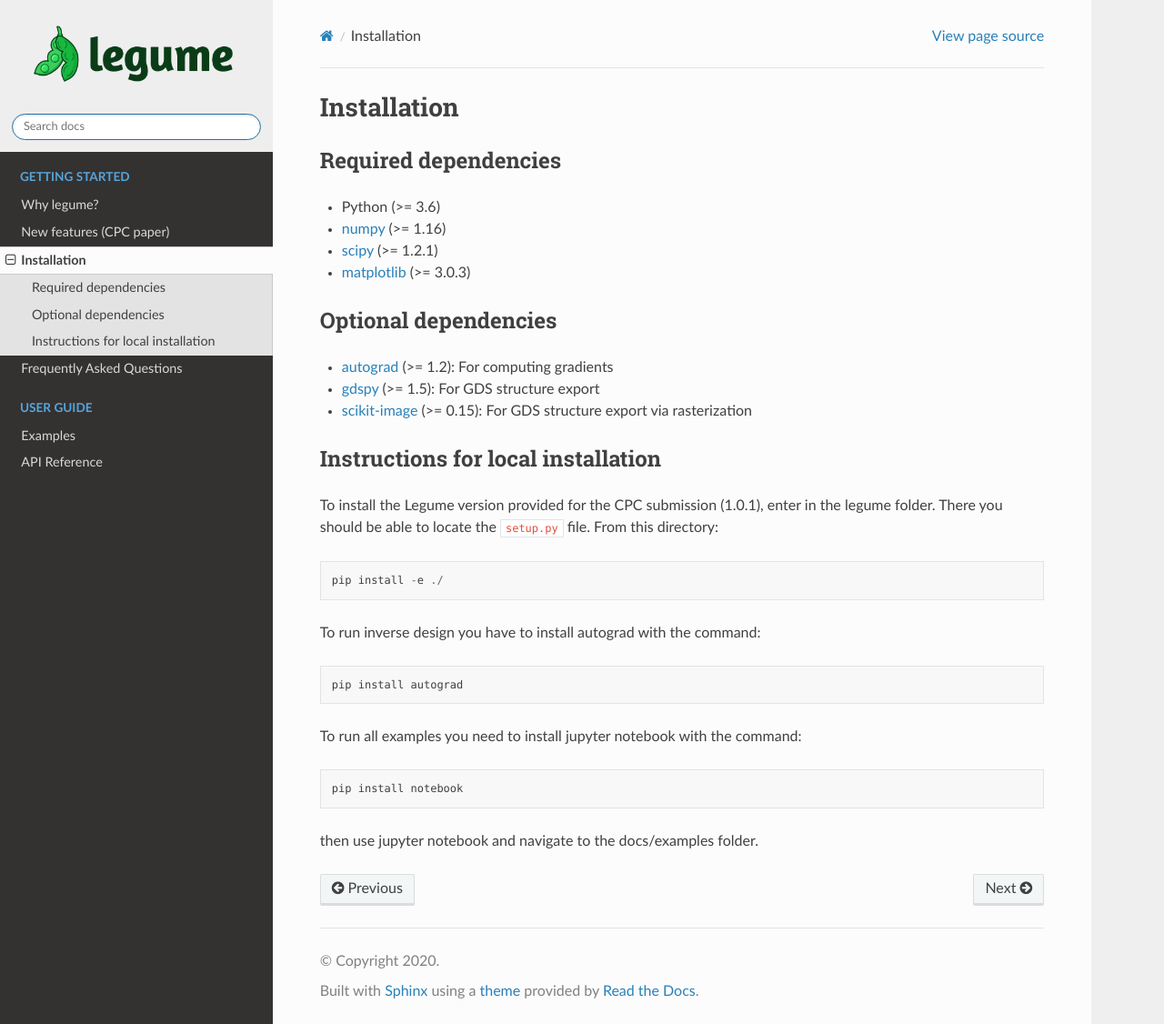
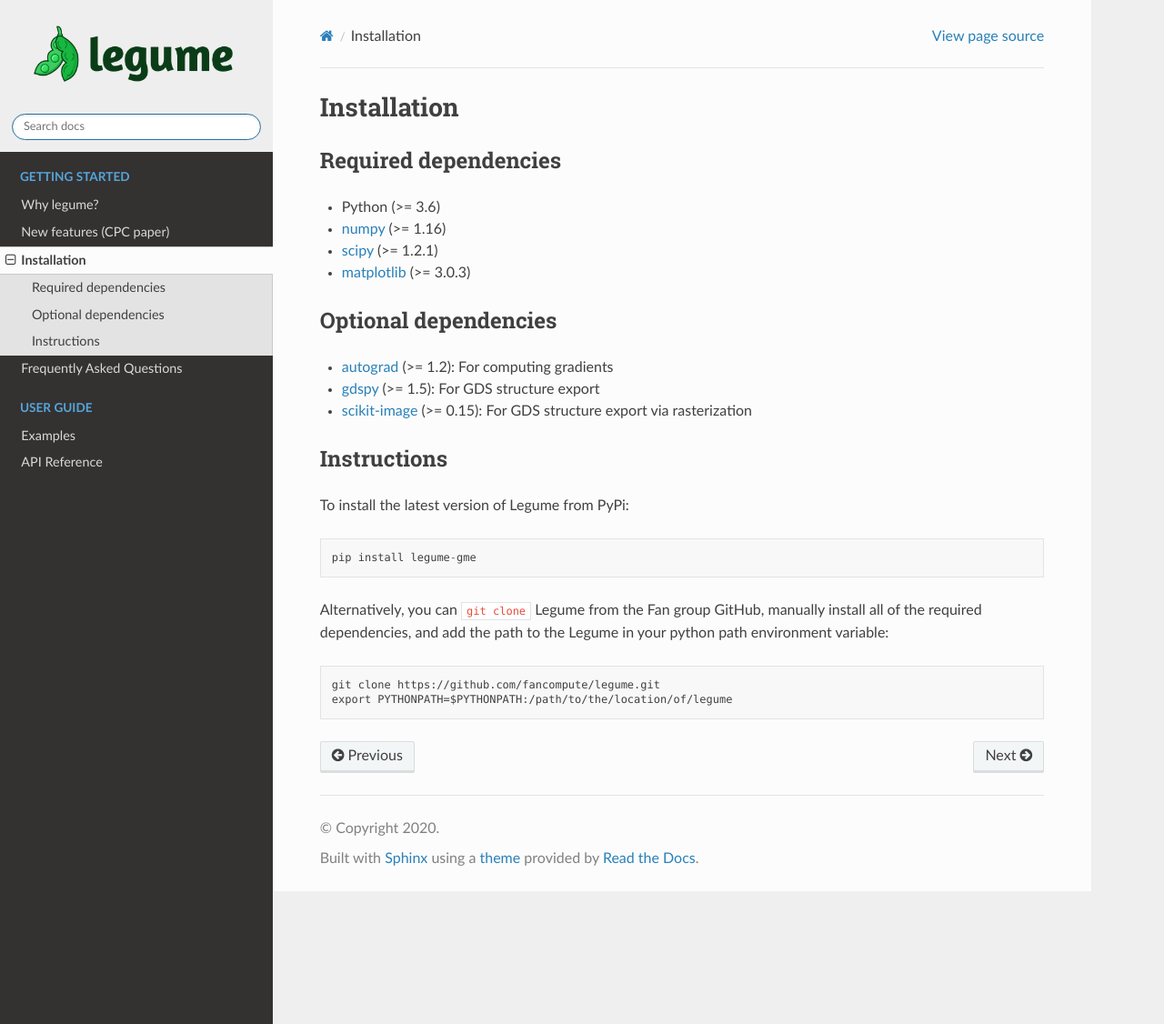
Before and after one commit to fancompute/legume, a Sphinx documentation site: the page built from docs/installation.rst, in a window 1280 px wide and 1126 px high. Shown: the whole window at 91% size. Built offline with Sphinx 7.4.7 and the Read the Docs theme 2.0.0, drawn with Linux system fonts in a browser that asks for light colours; pages that are not in the unit, such as notebooks, are missing from menus.

```diff
--- a/docs/installation.rst
+++ b/docs/installation.rst
@@ -16,24 +16,14 @@
 - `gdspy <https://gdspy.readthedocs.io/>`__ (>= 1.5): For GDS structure export
 - `scikit-image <https://scikit-image.org/>`__ (>= 0.15): For GDS structure export via rasterization
 
-Instructions for local installation
------------------------------------
+Instructions
+------------
 
-To install the Legume version provided for the CPC submission (1.0.1),
-enter in the legume folder. There you should be able to locate
-the ``setup.py`` file. From this directory::
+To install the latest version of Legume from PyPi::
 
-    pip install -e ./
+    pip install legume-gme
 
+Alternatively, you can ``git clone`` Legume from the Fan group GitHub, manually install all of the required dependencies, and add the path to the Legume in your python path environment variable::
 
-To run inverse design you have to install autograd with the command::
-
-    pip install autograd
-
-
-
-To run all examples you need to install jupyter notebook with the command::
-
-    pip install notebook
-
-then use jupyter notebook and navigate to the docs/examples folder.
+    git clone https://github.com/fancompute/legume.git
+    export PYTHONPATH=$PYTHONPATH:/path/to/the/location/of/legume
```
Also changed, not shown: README_FOR_INSTALLATION.txt (deleted, +0 -15 lines), 1 other file.
